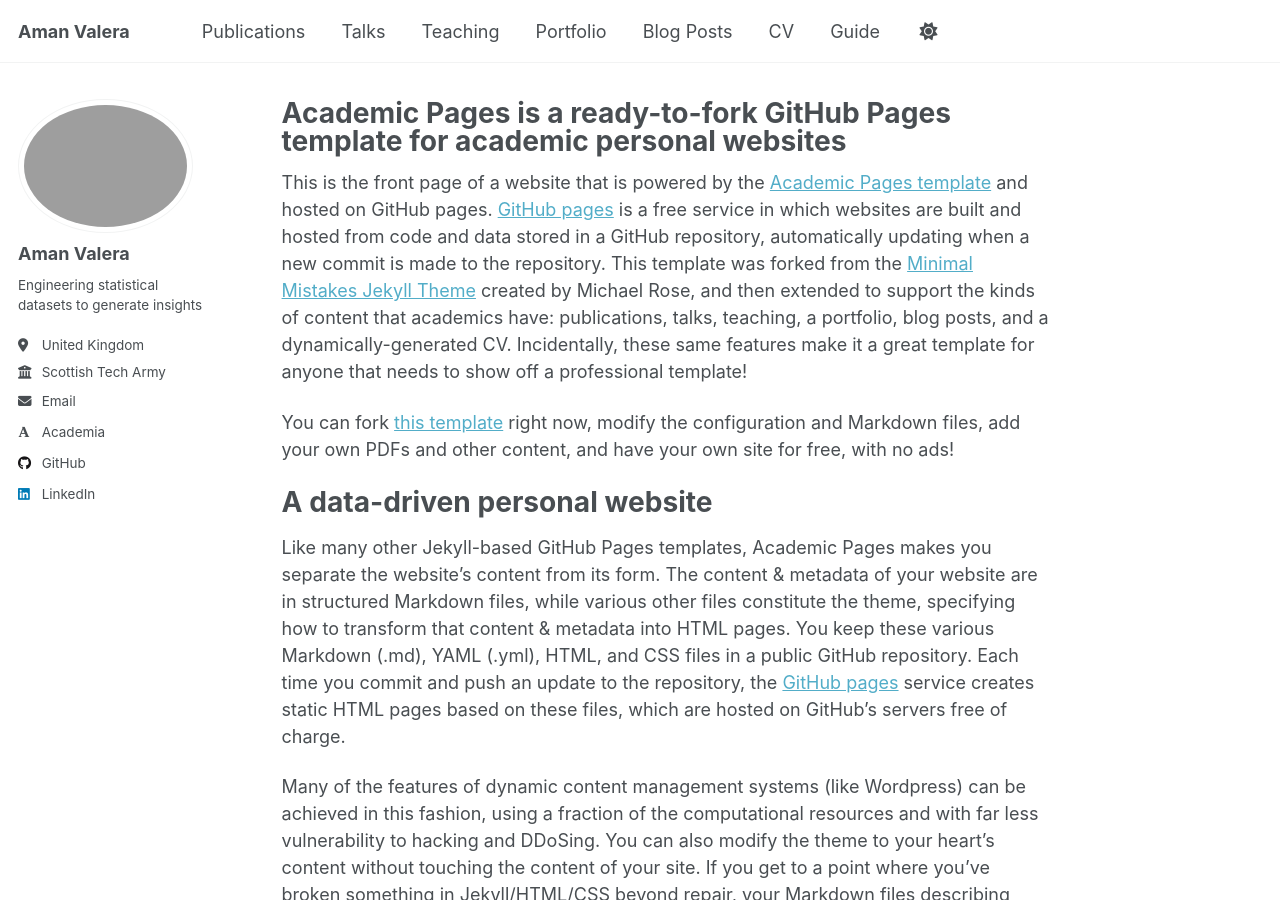
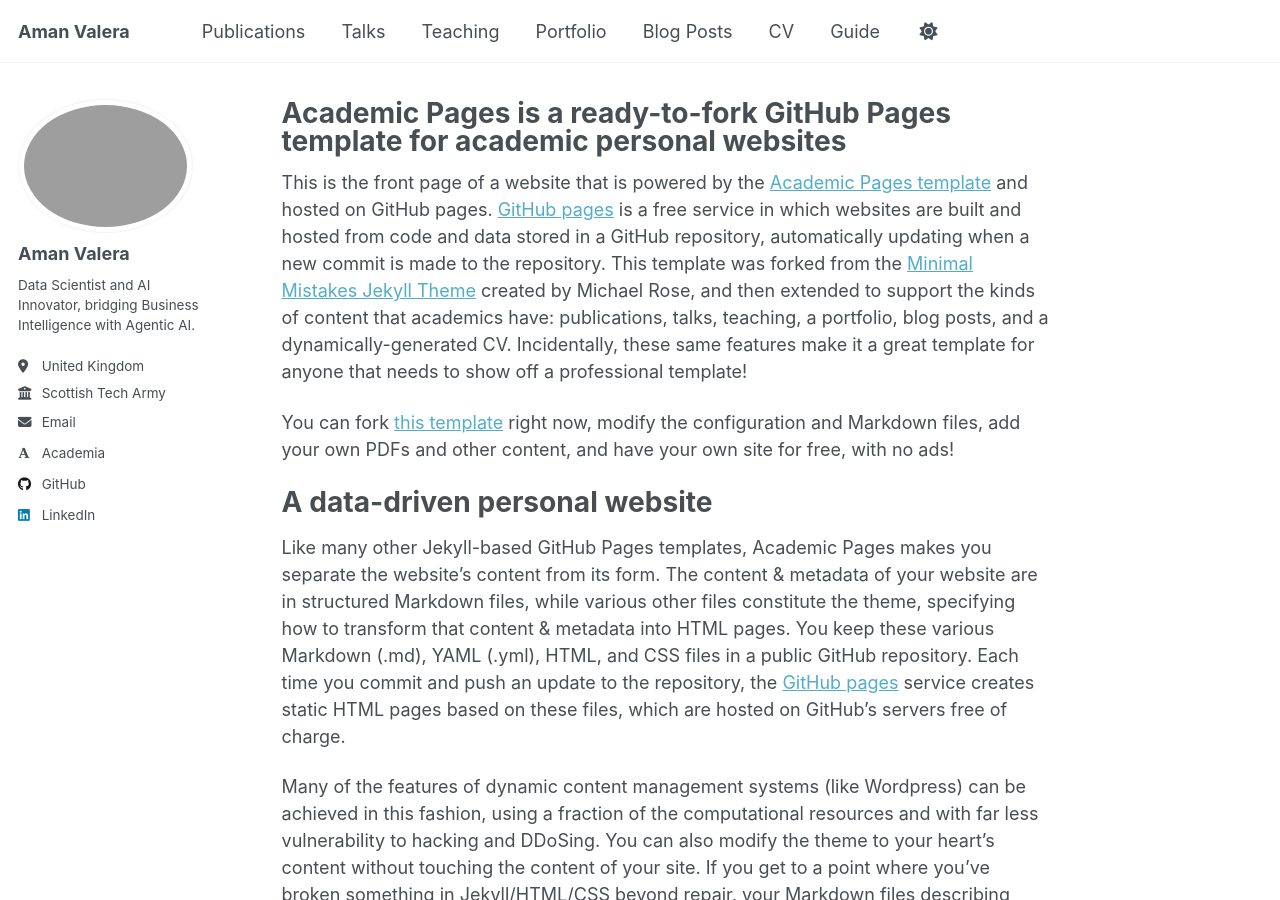
Before and after one commit to amanvalera/amanvalera.github.io, a Jekyll site: the page built from _pages/about.md, in a window 1280 px wide and 900 px high. Built offline with Jekyll 4.4.1, drawn with Linux system fonts in a browser that asks for light colours; some web fonts are replaced; a script that is not in the unit is left out.

Commit message:
Update _config.yml

```diff
--- a/_config.yml
+++ b/_config.yml
@@ -25,7 +25,7 @@
   avatar           : "profile.png"
   name             : "Aman Valera"
   pronouns         : # "he/him"
-  bio              : "Engineering statistical datasets to generate insights"
+  bio              : "Data Scientist and AI Innovator, bridging Business Intelligence with Agentic AI."
   location         : "United Kingdom"
   employer         : "Scottish Tech Army"
   uri              : # URL
```
